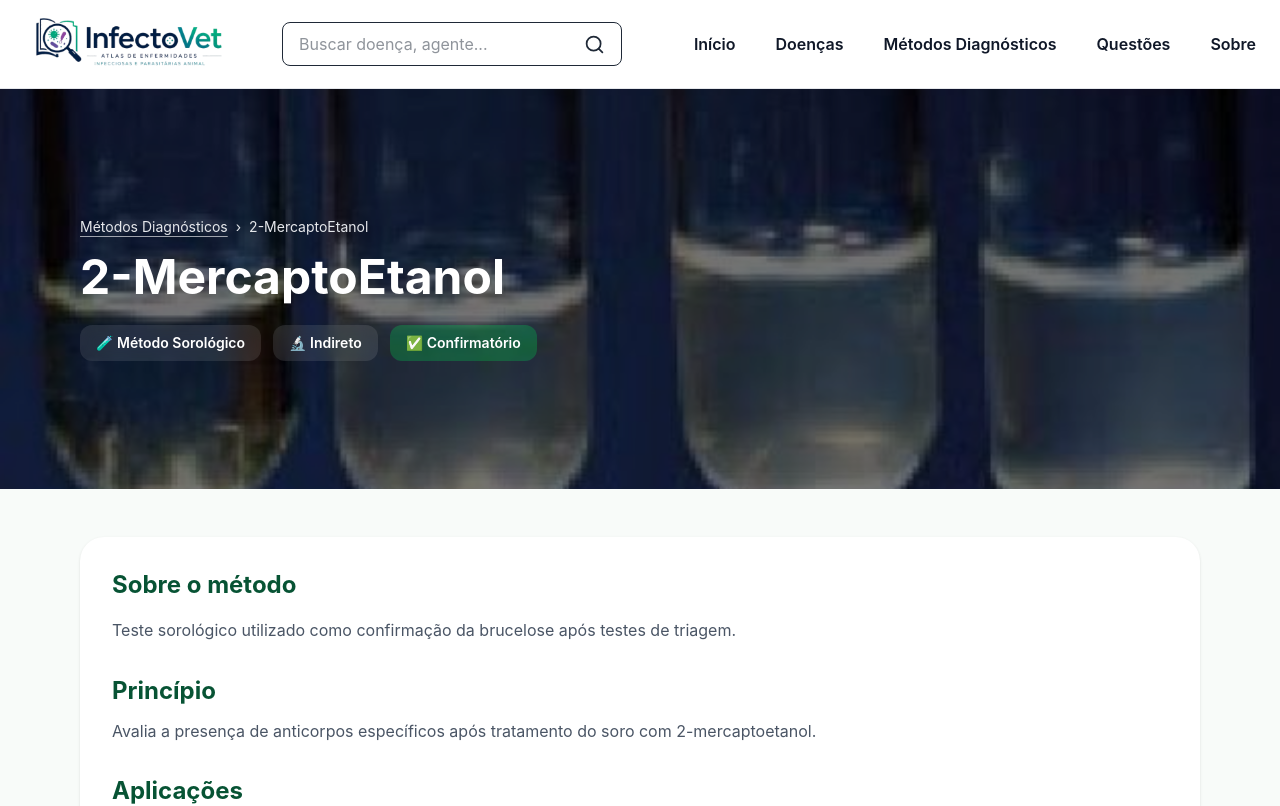
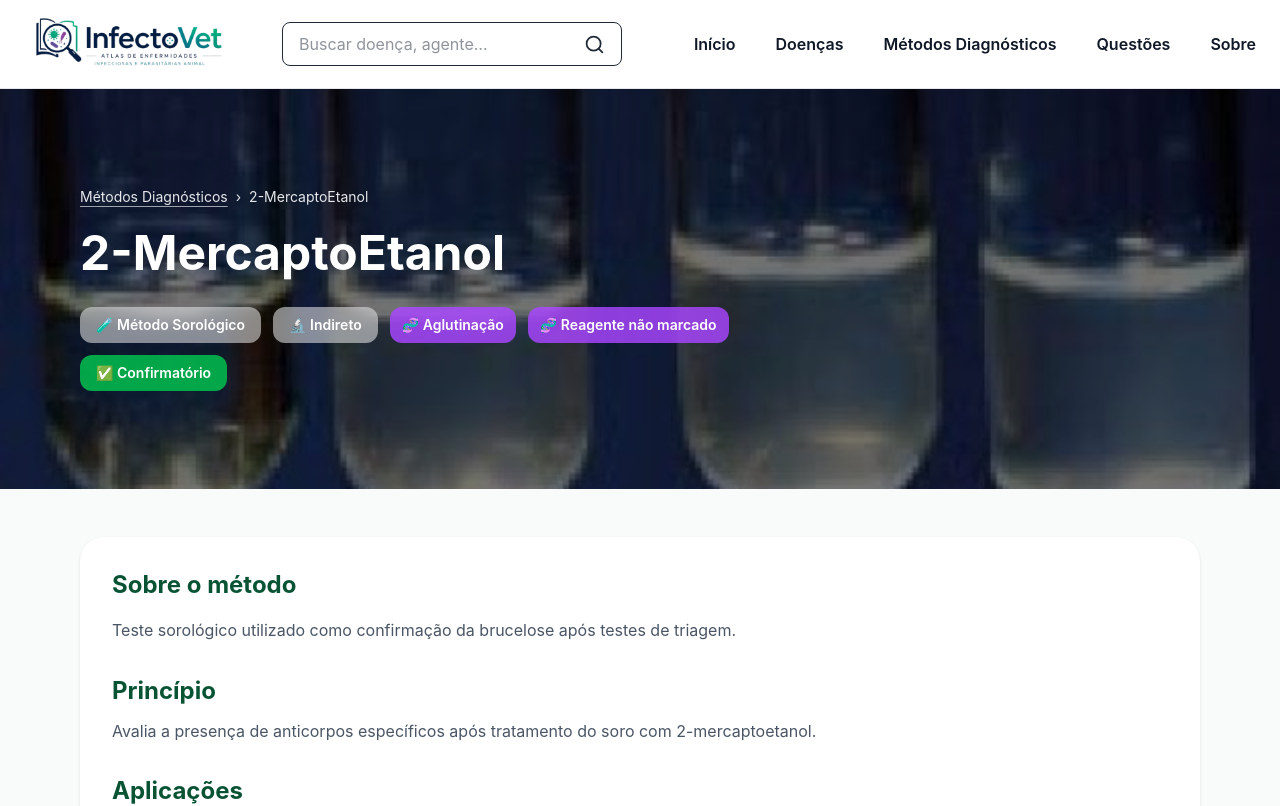
Before and after one commit to lollafontes04-cyber/InfectoVet, a Next.js app: page /metodos-diagnosticos/2-mercaptoetanol in a window 1280 px wide. Shown: the top 806 px of the page. Built offline with nearby package versions, Linux system fonts and the light colour scheme.

Commit message:
adiciona tags de características nos métodos diagnósticos

```diff
--- a/app/metodos-diagnosticos/[metodo]/page.tsx
+++ b/app/metodos-diagnosticos/[metodo]/page.tsx
@@ -121,6 +121,8 @@ export default async function MetodoPage({
           categoria={diagnostico.categoria}
 
           tipo={diagnostico.tipo}
+
+          caracteristicas={diagnostico.caracteristicas}
 
           finalidade={diagnostico.finalidade}
 
--- a/components/diagnosticos/DiagnosticHero.tsx
+++ b/components/diagnosticos/DiagnosticHero.tsx
@@ -10,12 +10,13 @@ type DiagnosticHeroProps = {
 
   tipo: string;
 
+  caracteristicas?: string[];
+
   finalidade: string[];
 
   imagem: string;
 
 };
-
 
 
 
@@ -27,6 +28,8 @@ export default function DiagnosticHero({
 
   tipo,
 
+  caracteristicas = [],
+
   finalidade,
 
   imagem,
@@ -34,13 +37,9 @@ export default function DiagnosticHero({
 }: DiagnosticHeroProps) {
 
 
-
   return (
 
     <section className="relative h-[400px] overflow-hidden">
-
-
-
 
 
       <Image
@@ -59,26 +58,14 @@ export default function DiagnosticHero({
 
 
 
-
-
       <div className="absolute inset-0 bg-black/55" />
-
-
-
-
 
 
 
       <div className="relative z-10 mx-auto flex h-full max-w-[1200px] items-center px-10">
 
 
-
-
-
         <div className="max-w-3xl text-white">
-
-
-
 
 
 
@@ -104,9 +91,7 @@ export default function DiagnosticHero({
 
 
             <span>
-
               ›
-
             </span>
 
 
@@ -118,19 +103,20 @@ export default function DiagnosticHero({
             </span>
 
 
-
           </div>
 
 
 
 
 
-
-
-
-
-          <h1 className="text-5xl font-bold">
-
+<h1
+  className="
+    text-4xl
+    md:text-5xl
+    font-bold
+    leading-tight
+  "
+>
             {nome}
 
           </h1>
@@ -139,27 +125,27 @@ export default function DiagnosticHero({
 
 
 
+<div
+  className="
+    mt-6
+    flex
+    flex-wrap
+    gap-3
+    max-w-full
+  "
+>
 
-
-
-
-          <div className="mt-6 flex flex-wrap gap-3">
-
-
-
-
-
-
-
-            <span className="
+            <span
+              className="
                 rounded-xl
-              bg-white/10
+                bg-white/50
                 px-4
                 py-2
                 text-sm
                 font-semibold
                 backdrop-blur
-            ">
+              "
+            >
 
               🧪 {categoria}
 
@@ -169,19 +155,17 @@ export default function DiagnosticHero({
 
 
 
-
-
-
-
-            <span className="
+            <span
+              className="
                 rounded-xl
-              bg-white/10
+                bg-white/50
                 px-4
                 py-2
                 text-sm
                 font-semibold
                 backdrop-blur
-            ">
+              "
+            >
 
               🔬 {tipo}
 
@@ -191,20 +175,45 @@ export default function DiagnosticHero({
 
 
 
+            {caracteristicas.map((item) => (
+
+              <span
+                key={item}
+                className="
+  rounded-xl
+  bg-purple-500/80
+  px-3
+  py-2
+  text-xs
+  md:text-sm
+  font-semibold
+
+                "
+              >
+
+                🧬 {item}
+
+              </span>
+
+            ))}
+
+
 
 
 
 
             {finalidade.includes("Triagem") && (
 
-              <span className="
+              <span
+                className="
                   rounded-xl
                   bg-yellow-500/30
                   px-4
                   py-2
                   text-sm
                   font-semibold
-              ">
+                "
+              >
 
                 🔎 Triagem
 
@@ -218,18 +227,18 @@ export default function DiagnosticHero({
 
 
 
-
-
             {finalidade.includes("Confirmatório") && (
 
-              <span className="
+              <span
+                className="
                   rounded-xl
-                bg-green-500/30
+                  bg-green-500/80
                   px-4
                   py-2
                   text-sm
                   font-semibold
-              ">
+                "
+              >
 
                 ✅ Confirmatório
 
@@ -239,7 +248,7 @@ export default function DiagnosticHero({
 
 
 
-
+          </div>
 
 
 
@@ -247,17 +256,7 @@ export default function DiagnosticHero({
 
 
 
-
-
       </div>
-
-
-
-
-
-      </div>
-
-
 
 
 
--- a/data/diagnosticos.ts
+++ b/data/diagnosticos.ts
@@ -7,6 +7,8 @@ export type Diagnostico = {
   categoria: string;
 
   tipo: string;
+
+ caracteristicas?: string[];
 
   finalidade: string[];
 
@@ -23,6 +25,7 @@ export type Diagnostico = {
   imagem: string;
 
   doencasRelacionadas: string[];
+
 
 };
 
@@ -45,7 +48,10 @@ export const diagnosticos: Diagnostico[] = [
   finalidade: [
     "Confirmatório"
   ],
-
+caracteristicas: [
+  "Amplificação de DNA/RNA",
+  "Detecção direta do agente"
+],
   descricao:
     "Método molecular baseado na detecção do material genético do agente infeccioso.",
 
@@ -123,6 +129,11 @@ export const diagnosticos: Diagnostico[] = [
     "Confirmatório"
   ],
 
+  caracteristicas: [
+  "Isolamento do agente",
+  "Crescimento bacteriano"
+],
+
   descricao:
     "Método utilizado para isolamento e identificação de bactérias presentes em amostras biológicas.",
 
@@ -191,7 +202,10 @@ export const diagnosticos: Diagnostico[] = [
   finalidade: [
     "Triagem"
   ],
-
+caracteristicas: [
+  "Reagente marcado",
+  "Reação antígeno-anticorpo"
+],
   descricao:
     "Teste imunoenzimático utilizado para detectar antígenos ou anticorpos relacionados a agentes infecciosos.",
 
@@ -258,7 +272,10 @@ export const diagnosticos: Diagnostico[] = [
   finalidade: [
     "Triagem"
   ],
-
+caracteristicas: [
+  "Avaliação clínica",
+  "Método visual"
+],
   descricao:
     "Método utilizado para avaliar o grau de anemia em pequenos ruminantes por meio da coloração da conjuntiva ocular.",
 
@@ -322,7 +339,10 @@ export const diagnosticos: Diagnostico[] = [
   finalidade: [
     "Confirmatório"
   ],
-
+caracteristicas: [
+  "Contagem de ovos",
+  "Diagnóstico parasitológico"
+],
   descricao:
     "Exame parasitológico utilizado para quantificar ovos de helmintos presentes nas fezes dos animais.",
 
@@ -390,7 +410,10 @@ export const diagnosticos: Diagnostico[] = [
   finalidade: [
     "Confirmatório"
   ],
+caracteristicas: [
+  "Visualização direta",
 
+],
   descricao:
     "Método baseado na observação direta de agentes ou estruturas presentes nas amostras.",
 
@@ -453,7 +476,10 @@ export const diagnosticos: Diagnostico[] = [
   finalidade: [
     "Triagem"
   ],
-
+caracteristicas: [
+  "Reagente marcado",
+  "Teste rápido"
+],
   descricao:
     "Teste rápido utilizado para detecção de antígenos ou anticorpos em amostras biológicas.",
 
@@ -518,6 +544,11 @@ export const diagnosticos: Diagnostico[] = [
   categoria: "Método Sorológico",
 
   tipo: "Indireto",
+
+ caracteristicas: [
+  "Reagente não marcado",
+  "Precipitação"
+],
 
   finalidade: [
     "Confirmatório"
@@ -584,7 +615,10 @@ export const diagnosticos: Diagnostico[] = [
   finalidade: [
     "Triagem"
   ],
-
+caracteristicas: [
+  "Aglutinação",
+  "Reagente não marcado"
+],
   descricao:
     "Teste sorológico utilizado como método de triagem para diagnóstico da brucelose.",
 
@@ -641,7 +675,10 @@ export const diagnosticos: Diagnostico[] = [
   finalidade: [
     "Confirmatório"
   ],
-
+caracteristicas: [
+  "Aglutinação",
+  "Reagente não marcado"
+],
   descricao:
     "Teste sorológico utilizado como confirmação da brucelose após testes de triagem.",
 
@@ -700,7 +737,10 @@ export const diagnosticos: Diagnostico[] = [
   finalidade: [
     "Confirmatório"
   ],
-
+caracteristicas: [
+  "Microaglutinação",
+  "Reagente não marcado"
+],
   descricao:
     "Teste sorológico utilizado para detecção de anticorpos contra Leptospira spp.",
 
@@ -761,7 +801,10 @@ export const diagnosticos: Diagnostico[] = [
   finalidade: [
     "Triagem"
   ],
-
+caracteristicas: [
+  "Resposta celular",
+  "Reação imunológica tardia"
+],
   descricao:
     "Avaliação da resposta imunológica celular após exposição a determinado antígeno.",
 
@@ -801,7 +844,124 @@ export const diagnosticos: Diagnostico[] = [
 
   ]
 
-}
+},
 
+{
+  id: "fixacao-complemento",
 
+  nome: "Fixação de Complemento",
+
+  categoria: "Método Sorológico",
+
+  tipo: "Indireto",
+
+  finalidade: [
+    "Confirmatório"
+  ],
+
+  descricao:
+    "Teste sorológico baseado na capacidade de anticorpos específicos presentes no soro do animal em fixar o complemento na presença de antígenos correspondentes.",
+
+  principio:
+    "A reação ocorre em duas etapas: inicialmente o anticorpo presente na amostra reage com o antígeno específico e fixa o complemento. A ausência ou presença de hemólise indica se houve fixação do complemento.",
+
+  aplicacao: [
+
+    "Detecção de anticorpos específicos",
+
+    "Diagnóstico de doenças infecciosas",
+
+    "Avaliação sorológica"
+
+  ],
+
+  vantagens: [
+
+    "Boa especificidade quando bem padronizado",
+
+    "Método clássico utilizado em diagnósticos sorológicos"
+
+  ],
+
+  limitacoes: [
+
+    "Técnica mais complexa",
+
+    "Necessita laboratório especializado",
+
+    "Pode apresentar interferência por anticorpos não específicos"
+
+  ],
+
+  imagem:
+    "/images/diagnosticos/fixacao-complemento.jpg",
+
+  doencasRelacionadas: [
+
+    "Brucelose",
+
+    "Leptospirose",
+
+    "Mormo"
+
+  ]
+
+},
+{
+  id: "coombs",
+
+  nome: "Teste de Coombs",
+
+  categoria: "Método Sorológico",
+
+  tipo: "Indireto",
+
+  finalidade: [
+    "Confirmatório"
+  ],
+
+  descricao:
+    "Teste imunológico utilizado para detectar anticorpos ou componentes do complemento associados à superfície das hemácias.",
+
+  principio:
+    "Baseia-se na utilização do reagente de Coombs (antiglobulina) que promove a aglutinação das hemácias quando há anticorpos ou complemento aderidos à sua membrana.",
+
+  aplicacao: [
+
+    "Diagnóstico de anemias hemolíticas imunomediadas",
+
+    "Detecção de anticorpos antieritrocitários",
+
+    "Avaliação de processos imunológicos envolvendo hemácias"
+
+  ],
+
+  vantagens: [
+
+    "Auxilia na identificação de mecanismos imunomediados",
+
+    "Método específico para detecção de imunoglobulinas e complemento associados às hemácias"
+
+  ],
+
+  limitacoes: [
+
+    "Pode apresentar resultados falso-negativos",
+
+    "Necessita interpretação junto aos achados clínicos",
+
+    "Requer técnica laboratorial adequada"
+
+  ],
+
+  imagem:
+    "/images/diagnosticos/coombs.jpg",
+
+  doencasRelacionadas: [
+
+    "Anemia hemolítica imunomediada"
+
+  ]
+
+},
 ];
--- a/data/doencas.ts
+++ b/data/doencas.ts
@@ -560,7 +560,8 @@ visaoGeral: {
   "2-mercaptoetanol",
   "elisa",
   "pcr",
-  "cultura-bacteriologica"
+  "cultura-bacteriologica",
+  "fixacao-complemento"
 ]
 
 },
```
Also changed, not shown: public/images/diagnosticos/coombs.jpg (added), public/images/diagnosticos/fixacao-complemento.jpg (added). Lines whose indentation alone changed are shown as unchanged.
